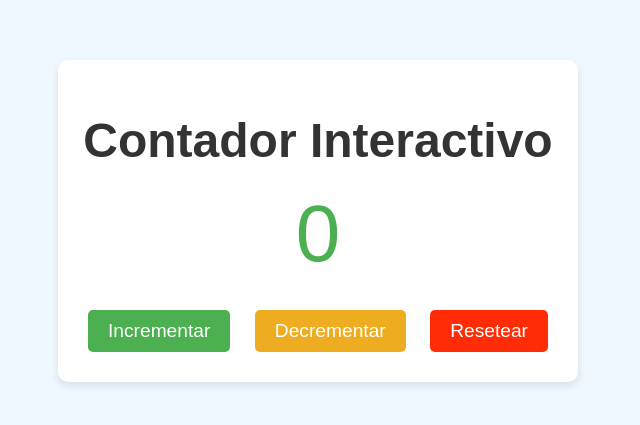
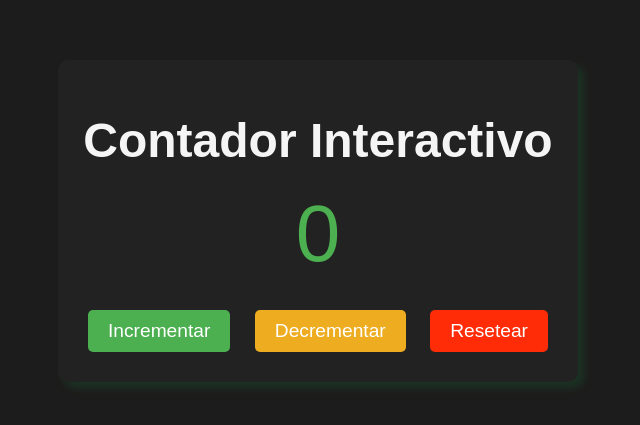
Before and after one commit to Yarbisbeme/ParcialElectiva1, a website: page src/index.html in a window 1280 px wide. Shown: the part 179-604 px from the top of the page, without its empty margins (322-962 px from the left). Drawn offline with Linux system fonts and the light colour scheme.

Commit message:
Mejorando apariencia

```diff
--- a/src/index.html
+++ b/src/index.html
@@ -7,7 +7,7 @@
     <style>
         body {
             font-family: 'Arial', sans-serif;
-            background-color: #f0f8ff;
+            background-color: #1d1c1c;
             display: flex;
             justify-content: center;
             align-items: center;
@@ -17,16 +17,16 @@
 
         .container {
             text-align: center;
-            background-color: #fff;
+            background-color: #222222;
             padding: 20px;
             border-radius: 10px;
-            box-shadow: 0 4px 8px rgba(0, 0, 0, 0.1);
+            box-shadow: 6px 6px 8px rgba(1, 255, 98, 0.1);
         }
 
         h1 {
             font-size: 3em;
             margin-bottom: 20px;
-            color: #333;
+            color: whitesmoke;
         }
 
         #counter {
```
